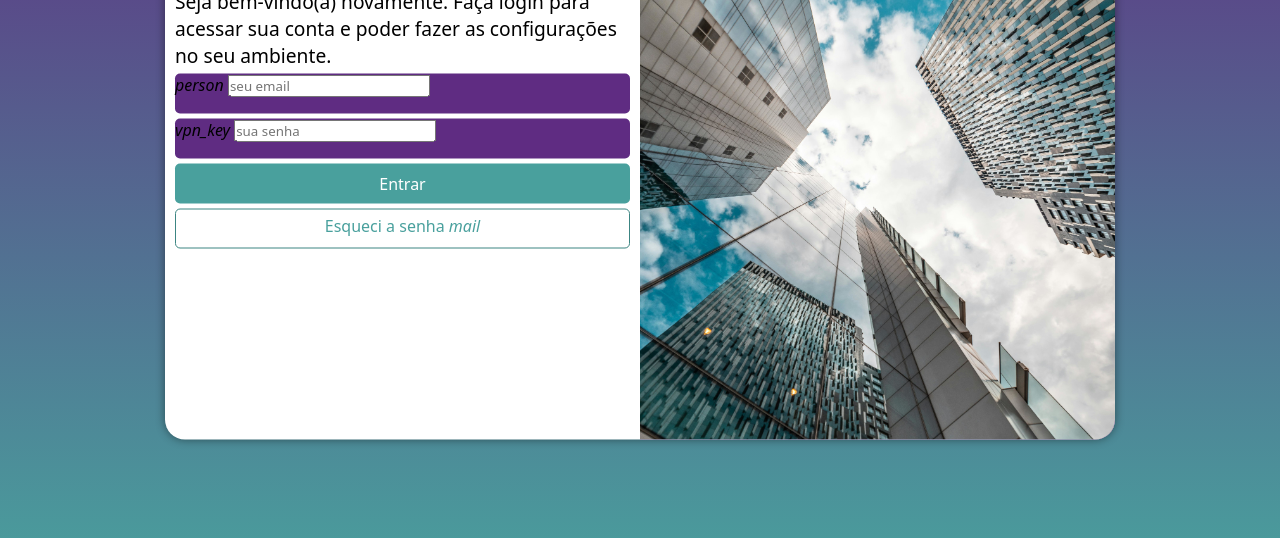
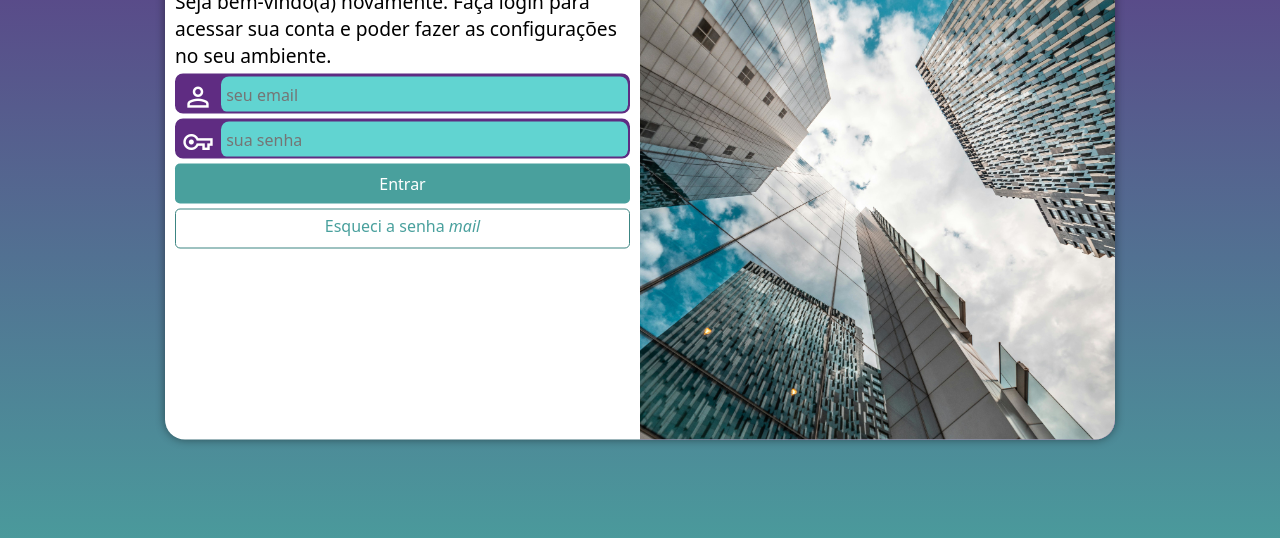
Before and after one commit to neytonnordino/projecto-login, a plain HTML site: page index.html in a window 1280 px wide. Shown: the part 218-756 px from the top of the page. Drawn offline with nearby package versions, Linux system fonts and the light colour scheme.

Commit message:
atualização

```diff
--- a/estilos/style.css
+++ b/estilos/style.css
@@ -37,7 +37,6 @@ section#login {
   position: absolute;
   top: 50%;
   left: 50%;
-  transform: translate(-50%, -50%);
   overflow: hidden;
 
   height: 515px;
@@ -46,6 +45,7 @@ section#login {
   border-radius: 20px;
   box-shadow: 0px 0px 10px rgba(0, 0, 0, 0.452);
 
+  transform: translate(-50%, -50%);
   transition: width .3s, height .3s;
   transition-timing-function: ease;
 
@@ -76,15 +76,40 @@ div#formulario > p {
 
 form > div.campo {
   background-color: #5f2c82;
+  border: 2px solid #5f2c82;
   display: block;
   width: 100% ;
   height: 40px ;
-  border-radius: 5px;
+  border-radius: 8px;
   margin: 5px 0px;
+  overflow: hidden;
 }
 
 div.campo > label {
   display: none;
+}
+
+div.campo > i {
+  color: white;
+  font-size: 2em;
+  width: 40px;
+  padding: 5px;
+}
+
+div.campo > input {
+  background-color: #61d4d1;
+  font-size: 1em;
+  width: calc(100% - 44.5px );
+  height: 100%;
+  border: 0px;
+  border-radius: 8px;
+  padding: 5px;
+  transform: translateY(-12px);
+}
+
+div.campo > input:focus-within {
+  background-color: white;
+  outline: none;
 }
 
 form > p > input[type=submit] {
--- a/index.html
+++ b/index.html
@@ -19,13 +19,13 @@
         <p>Seja bem-vindo(a) novamente. Faça login para acessar sua conta e poder fazer as configurações no seu ambiente.</p>
         <form action="login.php" method="post" autocomplete="on">
           <div class="campo">
-            <i class="Material-Symbols-Outlined">person</i>
+            <i class="material-symbols-outlined">person</i>
             <input class="input" type="email" name="email" id="Iemail" required minlength="8" maxlength="16" placeholder="seu email" autocomplete="email">
             <label for="Iemail">Login</label>
           </div>
 
           <div class="campo">
-            <i class="Material-Symbols-Outlined">vpn_key</i>
+            <i class="material-symbols-outlined">vpn_key</i>
             <input class="input" type="password" name="pass" id="Ipass" required minlength="8" maxlength="16" placeholder="sua senha" autocomplete="current-password">
             <label for="Ipass">Pass</label>
           </div>
```
